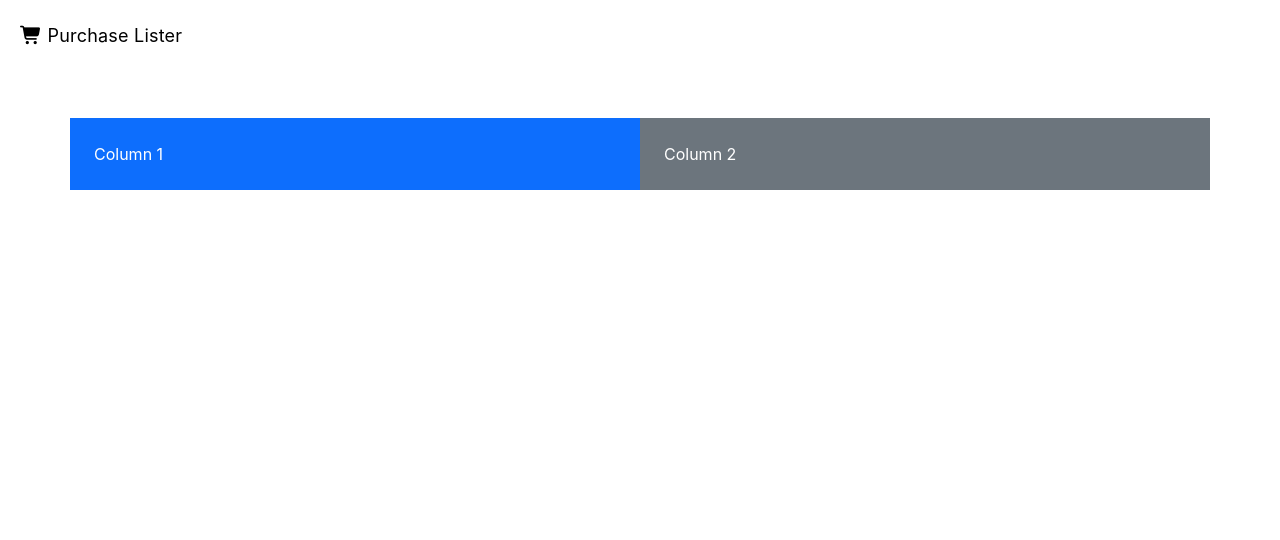
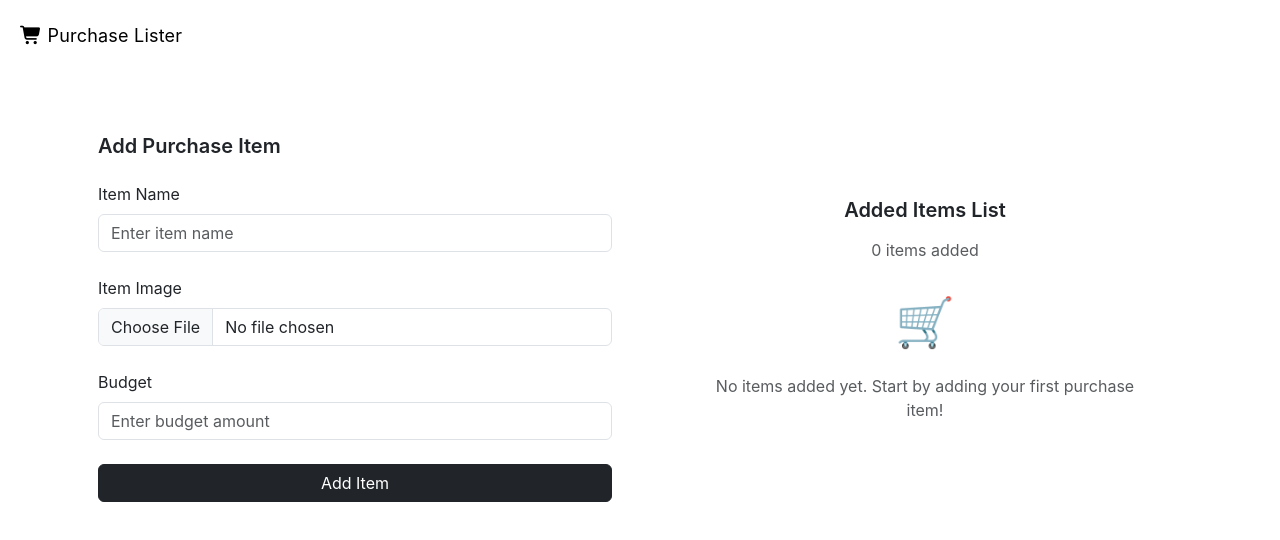
Before and after one commit to UsaidDev/Purchase-Lister, a React (Create React App) app: page / in a window 1280 px wide. Shown: the top 540 px of the page. Built offline with nearby package versions, Linux system fonts and the light colour scheme.

Commit message:
UI sample completed

```diff
--- a/src/Components/Navbar/Container/Container.css
+++ b/src/Components/Navbar/Container/Container.css
@@ -0,0 +1,5 @@
+
+.form-control:focus {
+  box-shadow: none !important;
+  border-color: #ced4da !important; /* Keeps normal gray border */
+}
--- a/src/Components/Navbar/Container/Container.jsx
+++ b/src/Components/Navbar/Container/Container.jsx
@@ -1,21 +1,68 @@
 import React from "react";
 import "bootstrap/dist/css/bootstrap.min.css";
+import './Container.css'
 
-function Container() {
-  return (
-    <div>
-      <div class="container mt-5">
-        <div class="row">
-          <div class="col-12 col-md-6 col-lg-6 bg-primary text-white p-4">
-            Column 1
+export default function Container(){
+    return (
+         <div className="container my-5">
+
+        <div className="row g-4 ">
+          {/* Left: Add Purchase Item */}
+          <div className="col-12 col-md-6 col-lg-6">
+            <div className="card border-0">
+              <div className="card-body">
+                <h5 className="card-title mb-4 fw-semibold">Add Purchase Item</h5>
+
+                <form>
+                  <div className="mb-4">
+                    <label className="form-label">Item Name</label>
+                    <input
+                      type="text"
+                      className="form-control"
+                      placeholder="Enter item name"
+                    />
+                  </div>
+
+                  <div className="mb-4">
+                    <label className="form-label">Item Image</label>
+                    <div className="input-group">
+                      <input type="file" className="form-control shadow-none"  />
+                    </div>
+                  </div>
+
+                  <div className="mb-4">
+                    <label className="form-label">Budget</label>
+                    <input
+                      type="number"
+                      className="form-control shadow-none"
+                      placeholder="Enter budget amount"
+                    />
+                  </div>
+
+                  <button type="submit" className="btn btn-dark w-100">
+                    Add Item
+                  </button>
+                </form>
+              </div>
+            </div>
           </div>
-          <div class="col-12 col-md-6 col-lg-6 bg-secondary text-white p-4">
-            Column 2
+
+          {/* Right: Added Items List */}
+          <div className="col-12 col-md-6 col-lg-6">
+            <div className="h-100 d-flex justify-content-center align-items-center text-center p-5">
+              <div>
+                <h5 className="fw-semibold mb-3">Added Items List</h5>
+                <p className="text-muted mb-4">0 items added</p>
+                <div className="text-secondary mb-3" style={{ fontSize: "3rem" }}>
+                  🛒
+                </div>
+                <p className="text-muted">
+                  No items added yet. Start by adding your first purchase item!
+                </p>
+              </div>
+            </div>
           </div>
         </div>
       </div>
-    </div>
-  );
-}
-
-export default Container;
+    );
+};
```
